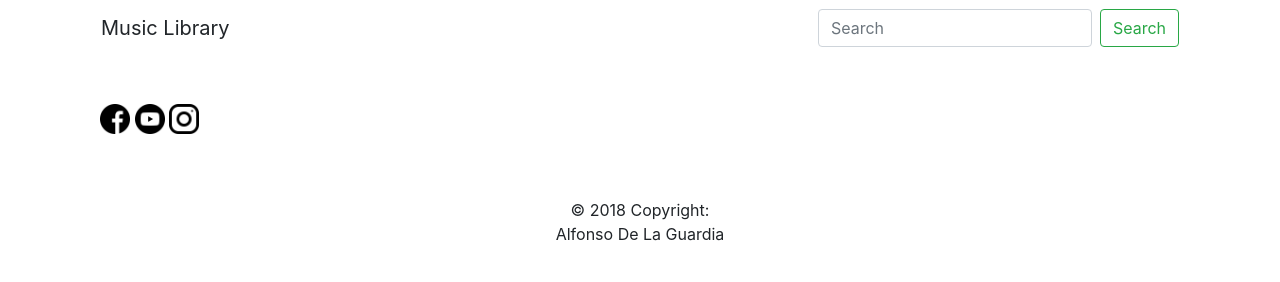
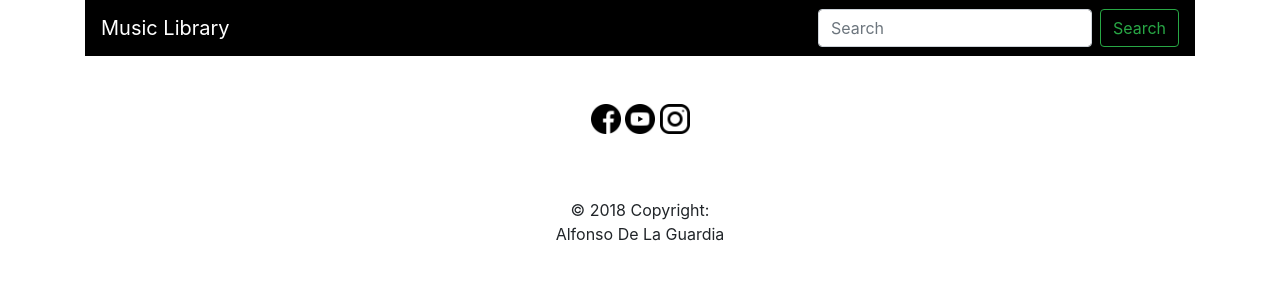
Before and after one commit to alfonsodelag/musiclibrary, a plain HTML site: page index.html in a window 1280 px wide. Drawn offline with nearby package versions, Linux system fonts and the light colour scheme.

Commit message:
creating footer

```diff
--- a/assets/css/style.css
+++ b/assets/css/style.css
@@ -0,0 +1,11 @@
+.navbar {
+    background-color: black;
+}
+
+.social {
+    text-align: center;
+}
+
+/* .container {
+    background-color: black;
+} */
--- a/index.html
+++ b/index.html
@@ -12,7 +12,7 @@
 <div class="container">
     <head>
         <nav class="navbar bg-Darker white">
-        <a class="navbar-brand">Music Library</a>
+        <a class="navbar-brand text-white">Music Library</a>
         <form class="form-inline">
             <input class="form-control mr-sm-2" type="search" id="inputSearch" placeholder="Search" aria-label="Search">
             <button class="btn btn-outline-success my-2 my-sm-0" type="submit" id="submit">Search</button>
@@ -26,6 +26,7 @@
 
     <footer id="footer" class=" container p-0 mb-2 bg-Dark white">
 
+        <div class="container">
             <!-- Footer Elements -->
             <div class="social col-md-12 py-5 center">
                 <!-- Facebook -->
@@ -42,6 +43,7 @@
                 <p>Alfonso De La Guardia</p>
             </div>
             <!-- Copyright -->
+        </div>
 
     </footer>
 </div>
```
